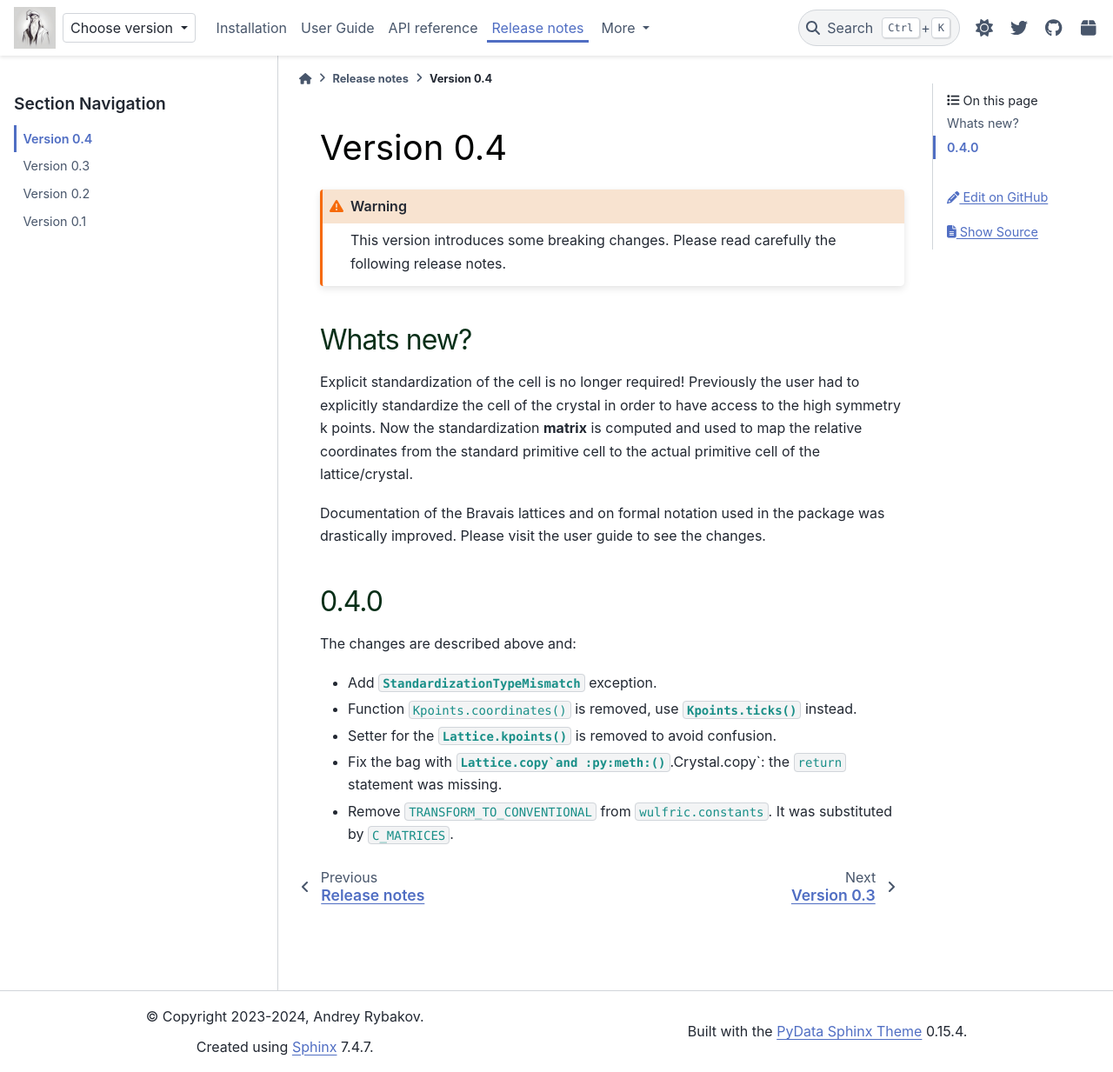
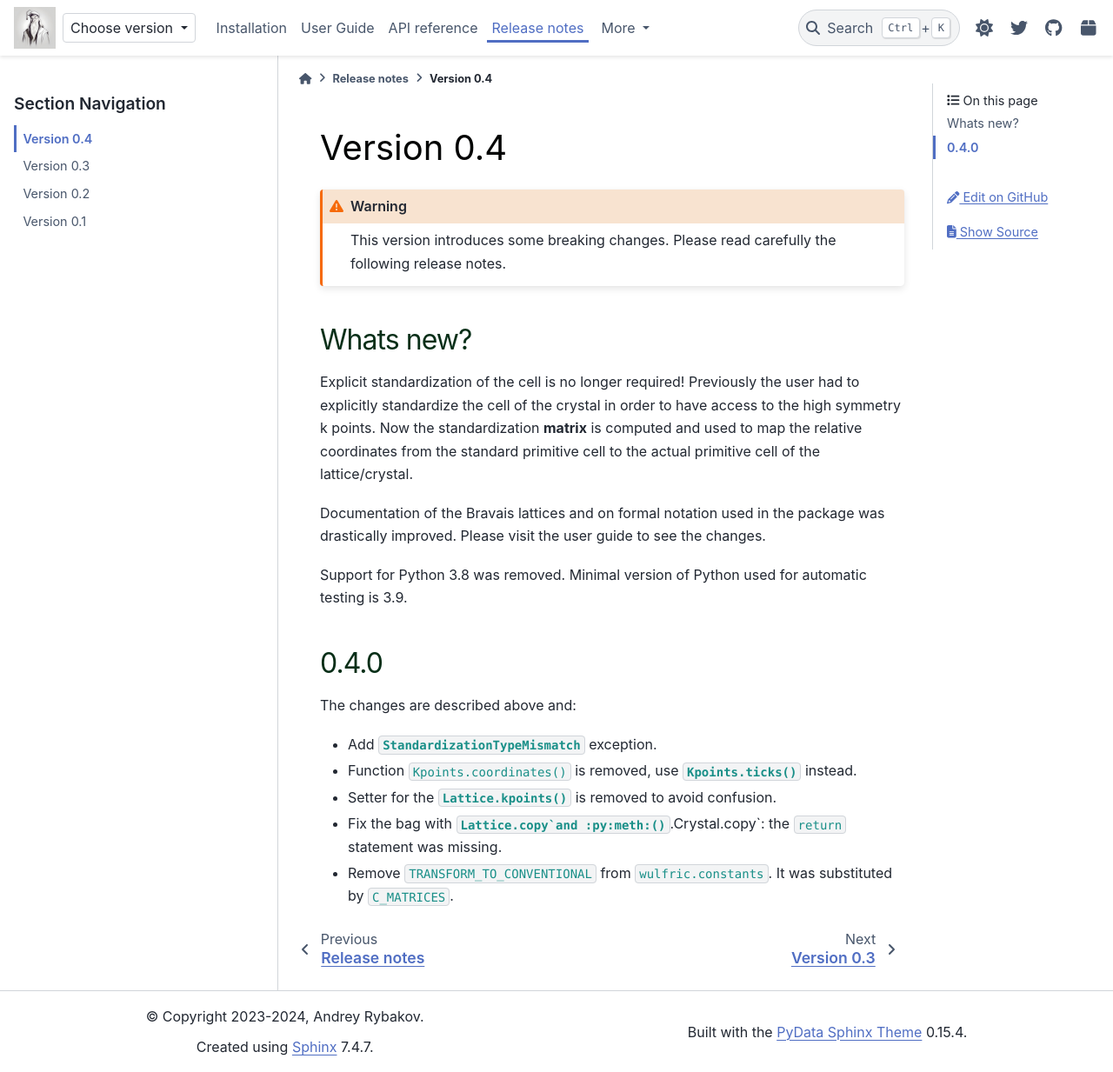
Before and after one commit to adrybakov/wulfric, a Sphinx documentation site: the page built from docs/source/release-notes/0.4.rst, in a window 1280 px wide and 1233 px high. Shown: the whole window at 87% size. Built offline with Sphinx 7.4.7 and the PyData theme 0.15.4, drawn with Linux system fonts in a browser that asks for light colours; a script that is not in the unit is left out.

Commit message:
Update release note

```diff
--- a/docs/source/release-notes/0.4.rst
+++ b/docs/source/release-notes/0.4.rst
@@ -21,6 +21,9 @@ lattice/crystal.
 Documentation of the Bravais lattices and on formal notation used in the package was
 drastically improved. Please visit the user guide to see the changes.
 
+Support for Python 3.8 was removed. Minimal version of Python used for automatic testing
+is 3.9.
+
 
 0.4.0
 -----
```
